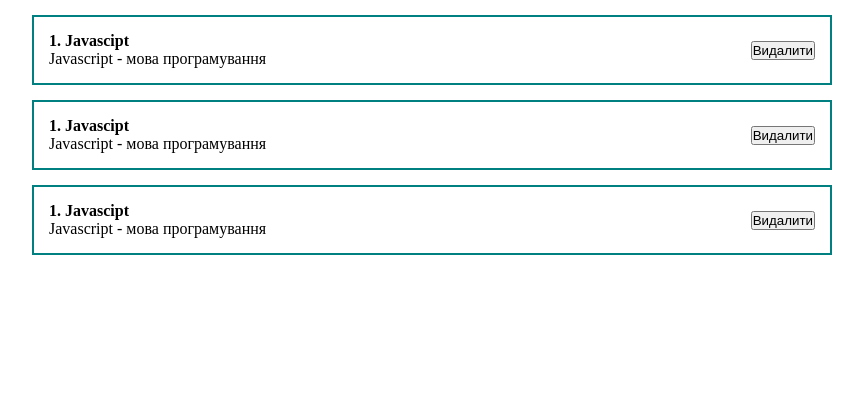
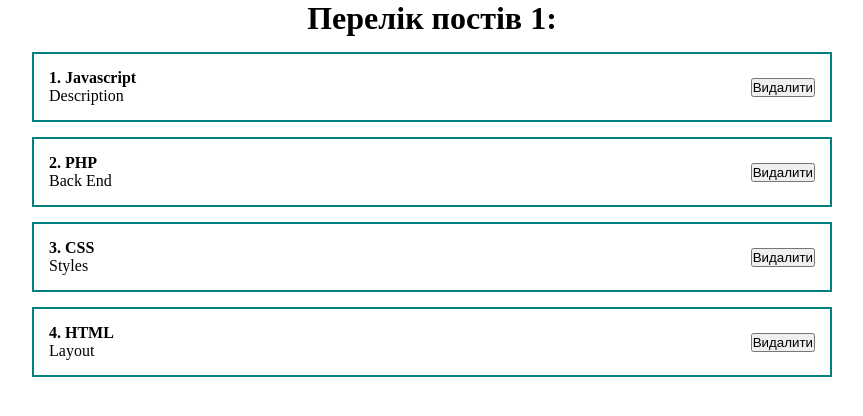
Before and after one commit to Viktorres19/react-ulbi-fund, a React (Create React App) app: page / in a window 1280 px wide. Shown: the top 416 px of the page, without its empty margins (208-1071 px from the left). Built offline with nearby package versions, Linux system fonts and the light colour scheme.

Commit message:
11. Props. Components Arguments 12. Work with the list

```diff
--- a/src/App.js
+++ b/src/App.js
@@ -1,41 +1,17 @@
 import './styles/App.css'
+import {useState} from 'react'
+import PostList from './components/PostList'
 const App = () => {
+  const [posts, setPosts] = useState([
+    {id: 1, title: 'Javascript', body: 'Description'},
+    {id: 2, title: 'PHP', body: 'Back End'},
+    {id: 3, title: 'CSS', body: 'Styles'},
+    {id: 4, title: 'HTML', body: 'Layout'},
+  ])
 
   return (
     <div className="App">
-      <div className="post">
-        <div className="post__content">
-          <strong>1. Javascipt</strong>
-          <div>
-            Javascript - мова програмування
-          </div>
-        </div>
-        <div className="post__btns">
-          <button>Видалити</button>
-        </div>
-      </div>
-      <div className="post">
-        <div className="post__content">
-          <strong>1. Javascipt</strong>
-          <div>
-            Javascript - мова програмування
-          </div>
-        </div>
-        <div className="post__btns">
-          <button>Видалити</button>
-        </div>
-      </div>
-      <div className="post">
-        <div className="post__content">
-          <strong>1. Javascipt</strong>
-          <div>
-            Javascript - мова програмування
-          </div>
-        </div>
-        <div className="post__btns">
-          <button>Видалити</button>
-        </div>
-      </div>
+      <PostList posts={posts} title="Перелік постів 1" />
     </div>
   );
 }
--- /dev/null
+++ b/src/components/PostItem.jsx
@@ -0,0 +1,17 @@
+const PostItem = (props) => {
+	return (
+		<div className="post">
+			<div className="post__content">
+				<strong>{props.post.id}. {props.post.title}</strong>
+				<div>
+					{props.post.body}
+				</div>
+			</div>
+			<div className="post__btns">
+				<button>Видалити</button>
+			</div>
+		</div>
+	);
+};
+
+export default PostItem
--- /dev/null
+++ b/src/components/PostList.jsx
@@ -0,0 +1,14 @@
+import PostItem from "./PostItem";
+
+const PostList = ({posts, title}) => {
+	return (
+		<div>
+			<h1 style={{textAlign: 'center'}}>{title}:</h1>
+			{posts.map(post =>
+				<PostItem post={post} key={post.id} />
+			)}
+		</div>
+	);
+};
+
+export default PostList
```
